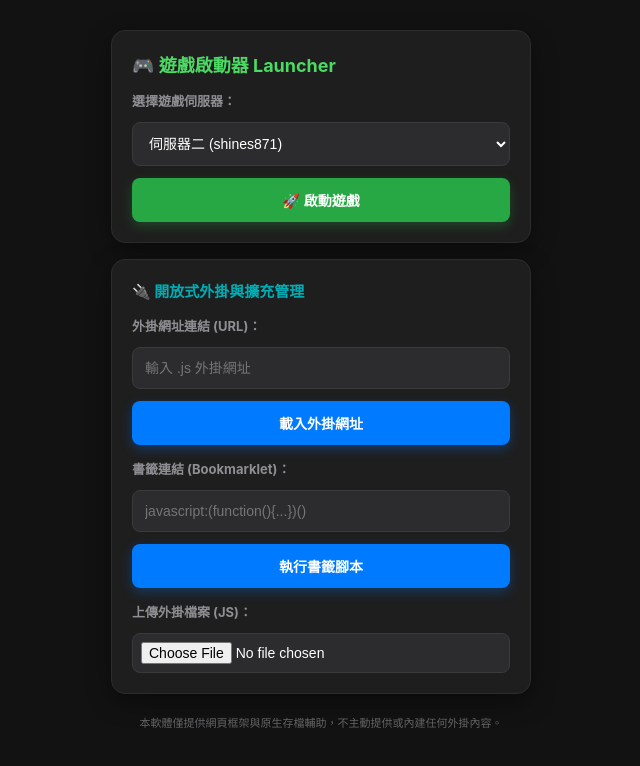
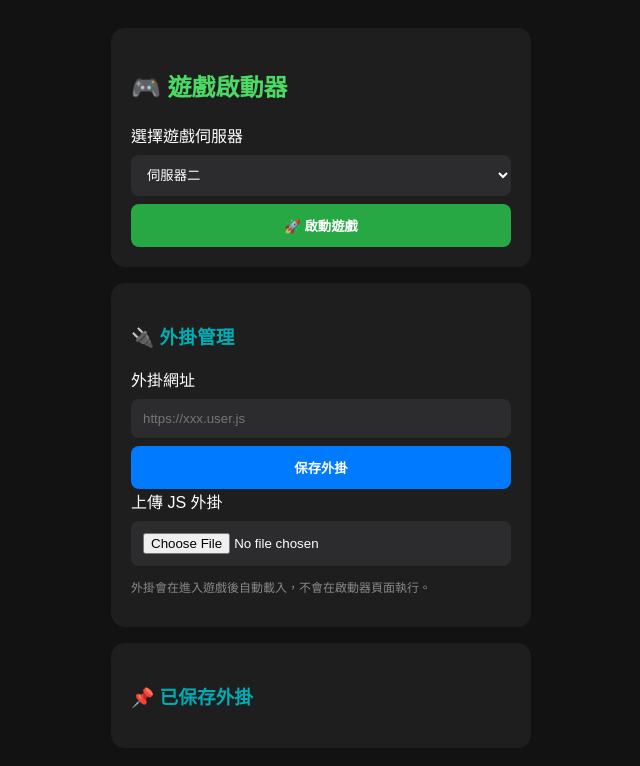
Before and after one commit to 0047946-ops/game-launchers, a website: page index.html in a window 1280 px wide. Shown: the whole page, without its empty margins (319-959 px from the left). Drawn offline with Linux system fonts and the light colour scheme.

Commit message:
Update index.html

```diff
--- a/index.html
+++ b/index.html
@@ -1,142 +1,468 @@
 <!DOCTYPE html>
 <html lang="zh-TW">
+
 <head>
 <meta charset="UTF-8">
 <meta name="viewport" content="width=device-width, initial-scale=1.0">
-    <title>放置天堂 - 跨平台商業級遊戲啟動器</title>
+
+<title>放置天堂遊戲啟動器</title>
+
 <style>
-        body { background: #121212; color: #fff; font-family: -apple-system, BlinkMacSystemFont, "Segoe UI", Roboto, sans-serif; padding: 20px; margin: 0; display: flex; justify-content: center; align-items: center; min-height: 90vh; }
-        .container { width: 100%; max-width: 420px; }
-        .box { background: #1e1e1e; padding: 20px; border-radius: 14px; margin-bottom: 16px; box-shadow: 0 8px 24px rgba(0,0,0,0.4); border: 1px solid #2c2c2e; }
-        h2 { font-size: 18px; margin-top: 0; color: #4cd964; display: flex; align-items: center; gap: 8px; }
-        h3 { font-size: 15px; margin-top: 0; color: #00adb5; }
-        label { display: block; margin-bottom: 6px; font-size: 13px; color: #8e8e93; font-weight: bold; }
-        select, input, button { width: 100%; padding: 12px; box-sizing: border-box; border-radius: 8px; border: 1px solid #3a3a3c; background: #2c2c2e; color: #fff; font-size: 14px; margin-top: 6px; outline: none; }
-        .custom-input-group { display: none; margin-top: 8px; }
-        button { background: #28a745; color: white; border: none; font-weight: bold; cursor: pointer; margin-top: 12px; box-shadow: 0 4px 12px rgba(40,167,69,0.3); transition: background 0.2s; }
-        button:active { background: #218838; }
-        .btn-secondary { background: #007aff; box-shadow: 0 4px 12px rgba(0,122,255,0.3); }
-        .footer-note { text-align: center; font-size: 11px; color: #636366; margin-top: 20px; }
+
+body{
+background:#121212;
+color:white;
+font-family:sans-serif;
+padding:20px;
+}
+
+.container{
+max-width:420px;
+margin:auto;
+}
+
+.box{
+background:#1e1e1e;
+padding:20px;
+border-radius:14px;
+margin-bottom:16px;
+}
+
+h2{
+color:#4cd964;
+}
+
+h3{
+color:#00adb5;
+}
+
+input,
+select,
+button{
+
+width:100%;
+padding:12px;
+margin-top:8px;
+box-sizing:border-box;
+border-radius:8px;
+border:0;
+
+background:#2c2c2e;
+color:white;
+
+}
+
+
+button{
+
+background:#28a745;
+font-weight:bold;
+
+}
+
+
+.blue{
+
+background:#007aff;
+
+}
+
+.small{
+
+font-size:12px;
+color:#888;
+
+}
+
 </style>
+
 </head>
+
+
 <body>
 
+
 <div class="container">
+
+
 <div class="box">
-        <h2>🎮 遊戲啟動器 Launcher</h2>
-        <label>選擇遊戲伺服器：</label>
-        <select id="gameUrl" onchange="handleServerChange()">
-            <option value="https://shines871.github.io/idle-lineage-class/">伺服器二 (shines871)</option>
-            <option value="https://pp771007.github.io/idle-lineage-class/">伺服器一 (pp771007)</option>
-            <option value="custom">自訂遊戲網址</option>
+
+
+<h2>
+🎮 遊戲啟動器
+</h2>
+
+
+<label>
+選擇遊戲伺服器
+</label>
+
+
+<select id="gameUrl">
+
+
+<option value="https://shines871.github.io/idle-lineage-class/">
+伺服器二
+</option>
+
+
+<option value="https://pp771007.github.io/idle-lineage-class/">
+伺服器一
+</option>
+
+
+<option value="custom">
+自訂網址
+</option>
+
+
 </select>
-        <div id="customGroup" class="custom-input-group">
-            <input type="text" id="customUrl" placeholder="請輸入完整網址 (https://...)">
-        </div>
-        <button onclick="startGame()">🚀 啟動遊戲</button>
+
+
+
+<input
+id="customUrl"
+placeholder="https://..."
+style="display:none;"
+>
+
+
+
+<button onclick="startGame()">
+🚀 啟動遊戲
+</button>
+
+
 </div>
 
+
+
+
+
 <div class="box">
-        <h3>🔌 開放式外掛與擴充管理</h3>
-        <label>外掛網址連結 (URL)：</label>
-        <input type="text" id="pluginUrl" placeholder="輸入 .js 外掛網址">
-        <button class="btn-secondary" onclick="addPluginUrl()">載入外掛網址</button>
 
-        <label style="margin-top: 14px;">書籤連結 (Bookmarklet)：</label>
-        <input type="text" id="bookmarkJs" placeholder="javascript:(function(){...})()">
-        <button class="btn-secondary" onclick="executeBookmark()">執行書籤腳本</button>
 
-        <label style="margin-top: 14px;">上傳外掛檔案 (JS)：</label>
-        <input type="file" id="pluginFile" accept=".js" style="padding: 8px;" onchange="uploadPluginFile(event)">
+<h3>
+🔌 外掛管理
+</h3>
+
+
+
+<label>
+外掛網址
+</label>
+
+
+<input
+id="pluginUrl"
+placeholder="https://xxx.user.js"
+>
+
+
+
+<button
+class="blue"
+onclick="savePlugin()"
+>
+保存外掛
+</button>
+
+
+
+
+<label>
+上傳 JS 外掛
+</label>
+
+
+<input
+type="file"
+accept=".js"
+id="pluginFile"
+>
+
+
+
+
+<p class="small">
+
+外掛會在進入遊戲後自動載入，不會在啟動器頁面執行。
+
+</p>
+
+
+
 </div>
 
-    <div class="footer-note">
-        本軟體僅提供網頁框架與原生存檔輔助，不主動提供或內建任何外掛內容。
-    </div>
+
+
+
+<div class="box">
+
+
+<h3>
+📌 已保存外掛
+</h3>
+
+
+<div id="pluginList"></div>
+
+
 </div>
 
+
+
+
+</div>
+
+
+
+
+
 <script>
-    function handleServerChange() {
-        const val = document.getElementById("gameUrl").value;
-        const customGroup = document.getElementById("customGroup");
-        customGroup.style.display = (val === "custom") ? "block" : "none";
+
+
+
+const gameSelect =
+document.getElementById("gameUrl");
+
+
+
+gameSelect.onchange=function(){
+
+if(this.value=="custom"){
+
+document.getElementById("customUrl")
+.style.display="block";
+
+}else{
+
+document.getElementById("customUrl")
+.style.display="none";
+
 }
 
-    function startGame() {
-        let selectVal = document.getElementById("gameUrl").value;
-        let targetUrl = (selectVal === "custom") ? document.getElementById("customUrl").value.trim() : selectVal;
+};
 
-        if (!targetUrl) {
-            alert("請選擇或輸入有效的遊戲網址！");
-            return;
+
+
+
+
+
+function startGame(){
+
+
+let url =
+gameSelect.value;
+
+
+
+if(url=="custom"){
+
+url =
+document.getElementById("customUrl")
+.value.trim();
+
 }
 
-        if (window.AndroidBridge && typeof window.AndroidBridge.launchGame === 'function') {
-            window.AndroidBridge.launchGame(targetUrl);
-        } else {
-            location.href = targetUrl;
-        }
+
+
+if(!url){
+
+alert("請輸入遊戲網址");
+
+return;
+
 }
 
-    function addPluginUrl() {
-        const url = document.getElementById("pluginUrl").value.trim();
-        if (!url) { alert("請輸入外掛網址"); return; }
 
-        if (window.AndroidBridge && typeof window.AndroidBridge.injectPluginUrl === 'function') {
-            window.AndroidBridge.injectPluginUrl(url);
-            return;
+
+
+if(
+window.AndroidBridge &&
+AndroidBridge.launchGame
+){
+
+
+AndroidBridge.launchGame(url);
+
+
+}else{
+
+
+location.href=url;
+
+
 }
 
-        fetch(url)
-            .then(response => {
-                if (!response.ok) throw new Error("無法連線至外掛網址，狀態碼：" + response.status);
-                return response.text();
-            })
-            .then(rawCode => {
-                let cleanCode = rawCode.replace(/\/\/\s*==UserScript==[\s\S]*?\/\/\s*==\/UserScript==/g, '');
-                const scriptNode = document.createElement('script');
-                scriptNode.textContent = cleanCode;
-                document.body.appendChild(scriptNode);
-                alert("🎉 外掛網址已成功過濾標頭並注入執行！");
-            })
-            .catch(err => {
-                alert("❌ 載入外掛失敗：" + err.message);
-            });
+
+
 }
 
-    function executeBookmark() {
-        let js = document.getElementById("bookmarkJs").value.trim();
-        if (!js) { alert("請輸入書籤腳本"); return; }
-        if (!js.toLowerCase().startsWith("javascript:")) {
-            js = "javascript:" + js;
-        }
-        try {
-            eval(js.replace("javascript:", ""));
-            alert("書籤腳本執行成功");
-        } catch (e) {
-            alert("書籤執行失敗：" + e.message);
-        }
+
+
+
+
+
+
+function savePlugin(){
+
+
+let url =
+document.getElementById("pluginUrl")
+.value.trim();
+
+
+
+if(!url){
+
+alert("請輸入外掛網址");
+
+return;
+
 }
 
-    function uploadPluginFile(event) {
-        const file = event.target.files[0];
-        if (!file) return;
-        const reader = new FileReader();
-        reader.onload = function(e) {
-            const code = e.target.result;
-            try {
-                let cleanCode = code.replace(/\/\/\s*==UserScript==[\s\S]*?\/\/\s*==\/UserScript==/g, '');
-                const s = document.createElement('script');
-                s.textContent = cleanCode;
-                document.body.appendChild(s);
-                alert("🎉 成功上傳並注入外掛檔案：" + file.name);
-            } catch (err) {
-                alert("❌ 外掛檔案執行失敗：" + err.message);
+
+
+
+
+if(
+window.AndroidBridge &&
+AndroidBridge.savePluginUrl
+){
+
+
+AndroidBridge.savePluginUrl(url);
+
+
+alert(
+"✅ 外掛已保存，進入遊戲後自動載入"
+);
+
+
+
+}else{
+
+
+alert(
+"目前不是 APK 環境"
+);
+
+
 }
+
+
+
+
+document.getElementById("pluginUrl")
+.value="";
+
+
+
+}
+
+
+
+
+
+
+
+document
+.getElementById("pluginFile")
+.onchange=function(e){
+
+
+let file=e.target.files[0];
+
+
+if(!file){
+
+return;
+
+}
+
+
+
+let reader=
+new FileReader();
+
+
+
+reader.onload=function(){
+
+
+let blob =
+new Blob(
+[
+reader.result
+],
+{
+type:"text/javascript"
+}
+);
+
+
+
+let url =
+URL.createObjectURL(blob);
+
+
+
+savePluginObject(url);
+
+
+
 };
+
+
+
 reader.readAsText(file);
+
+
+
+};
+
+
+
+
+
+
+
+
+function savePluginObject(url){
+
+
+
+if(
+window.AndroidBridge &&
+AndroidBridge.savePluginUrl
+){
+
+
+AndroidBridge.savePluginUrl(url);
+
+
+
+alert(
+"✅ JS外掛已保存"
+);
+
+
+
 }
+
+
+
+}
+
+
+
+
+
+
 </script>
 
+
 </body>
+
 </html>
```
Lines whose indentation alone changed are shown as unchanged.
